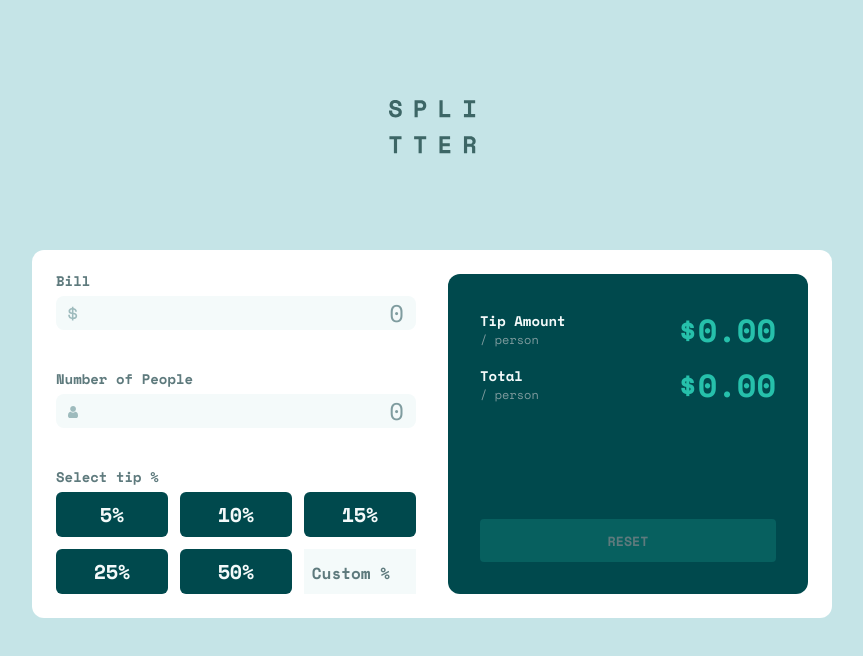
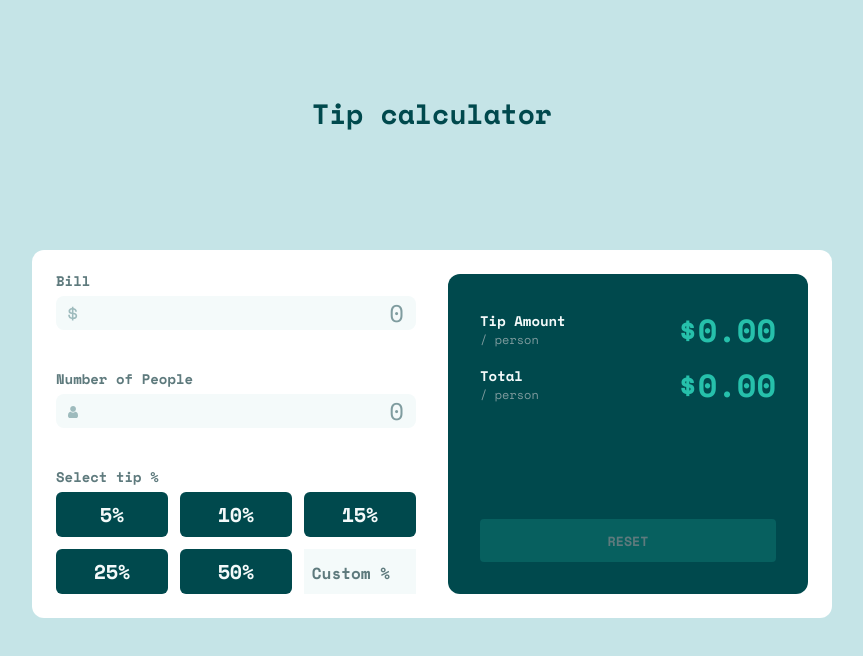
Before and after one commit to lam-brian/tip-calculator, a plain HTML site: page index.html in a window 1280 px wide. Shown: the whole page, without its empty margins (208-1071 px from the left). Drawn offline with nearby package versions, Linux system fonts and the light colour scheme.

Commit message:
upddate logo

```diff
--- a/css/style.css
+++ b/css/style.css
@@ -54,6 +54,7 @@ button {
   justify-self: center;
   position: absolute;
   top: 10rem;
+  color: var(--Very-dark-cyan);
 }
 
 .container {
--- a/index.html
+++ b/index.html
@@ -26,7 +26,7 @@
     <title>Tip calculator app</title>
   </head>
   <body>
-    <img src="images/logo.svg" class="logo" />
+    <h1 class="logo">Tip calculator</h1>
     <div class="container">
       <div class="left">
         <img class="icon-dollar" src="images/icon-dollar.svg" />
```
